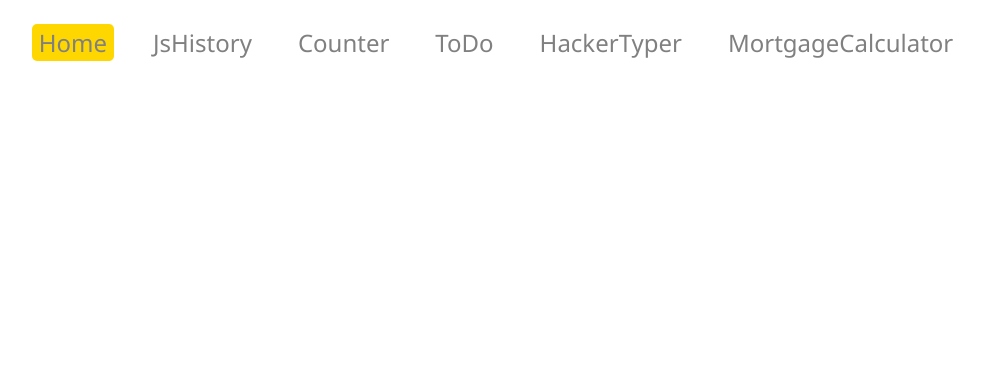
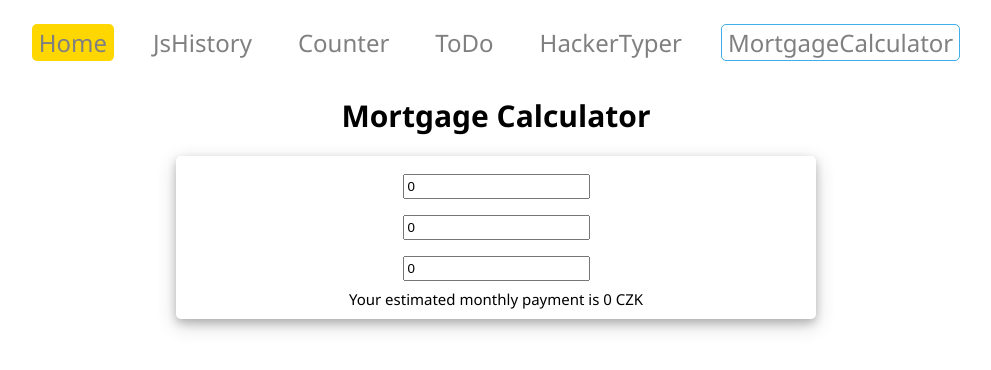
Before and after one commit to ElaJahoda/janouskova-ita-2022, a React (Create React App) app: page /mortgage-calculator in a window 1280 px wide. Shown: the top 370 px of the page, without its empty margins (144-1135 px from the left). Built offline with nearby package versions, Linux system fonts and the light colour scheme.

Commit message:
update mortgage calculator

```diff
--- a/src/App.tsx
+++ b/src/App.tsx
@@ -30,7 +30,7 @@ export const App = () => {
           <LinkStyledHover to={urls.hackertyper} onClick={handleToggle}>
             HackerTyper
           </LinkStyledHover>
-          <LinkStyledHover to={urls.mortgagecalculator} onClick={handleToggle}>
+          <LinkStyledHover to={urls.mortgageCalculator} onClick={handleToggle}>
             MortgageCalculator
           </LinkStyledHover>
         </NavMenu>
--- a/src/JShistory/JsHistory.tsx
+++ b/src/JShistory/JsHistory.tsx
@@ -24,7 +24,7 @@ export const JsHistory = () => {
         </Div_Header>
         <Div_Main>
           <h1>The History of JavaScript</h1>
-          <h2 id='one'>Creation at Netscape</h2>
+          <h2 id='creation-at-netscape'>Creation at Netscape</h2>
           <p>
             The first web browser with a graphical user interface, Mosaic, was released in 1993.
             Accessible to non-technical people, it played a prominent role in the rapid growth of
@@ -47,7 +47,7 @@ export const JsHistory = () => {
             LiveScript when first shipped as part of a Navigator beta in September 1995, the name
             was changed to JavaScript for the official release in December.
           </p>
-          <h2 id='two'>Adoption by Microsoft</h2>
+          <h2 id='adoption-by-microsoft'>Adoption by Microsoft</h2>
           <p>
             Microsoft debuted Internet Explorer in 1995, leading to a browser war with Netscape. On
             the JavaScript front, Microsoft reverse-engineered the Navigator interpreter to create
@@ -60,7 +60,7 @@ export const JsHistory = () => {
             work well in both browsers, leading to widespread use of &quot;best viewed in
             Netscape&quot; and &quot;best viewed in Internet Explorer &quot;logos for several years.
           </p>
-          <h2 id='three'>The rise of JScript</h2>
+          <h2 id='the-rise-of-jscript'>The rise of JScript</h2>
           <p>
             In November 1996, Netscape submitted JavaScript to Ecma International, as the starting
             point for a standard specification that all browser vendors could conform to. This led
@@ -80,7 +80,7 @@ export const JsHistory = () => {
             in its JScript language, but eventually it stopped collaborating on Ecma work. Thus
             ECMAScript 4 was mothballed.
           </p>
-          <h2 id='four'>Growth and standardization</h2>
+          <h2 id='growth-and-standardization'>Growth and standardization</h2>
           <p>
             During the period of Internet Explorer dominance in the early 2000s, client-side
             scripting was stagnant. This started to change in 2004, when the successor of Netscape,
@@ -117,7 +117,7 @@ export const JsHistory = () => {
             to the eventual agreement in early 2009 to combine all relevant work and drive the
             language forward. The result was the ECMAScript 5 standard, released in December 2009.
           </p>
-          <h2 id='five'>Reaching maturity</h2>
+          <h2 id='reaching-maturity'>Reaching maturity</h2>
           <p>
             Ambitious work on the language continued for several years, culminating in an extensive
             collection of additions and refinements being formalized with the publication of
@@ -146,13 +146,13 @@ export const JsHistory = () => {
           <a href='https://en.wikipedia.org/wiki/JavaScript#History'>Source</a>
         </Div_Main>
         <Div_SideNav>
-          <A_link href={urls.jsOneUrl} onClick={handleToggle}>
+          <A_link href={urls.jsCreationAtNetscapeUrl} onClick={handleToggle}>
             Creation at Netscape
           </A_link>
-          <A_link href={urls.jsTwoUrl}>Adoption by Microsoft</A_link>
-          <A_link href={urls.jsThreeUrl}>The rise of JScript</A_link>
-          <A_link href={urls.jsFourUrl}>Growth and standardization</A_link>
-          <A_link href={urls.jsFiveUrl}>Reaching maturity</A_link>
+          <A_link href={urls.jsAdoptionByMicrosoftUrl}>Adoption by Microsoft</A_link>
+          <A_link href={urls.jsTheRiseOfJScriptUrl}>The rise of JScript</A_link>
+          <A_link href={urls.jsGrowthAndStandardizationUrl}>Growth and standardization</A_link>
+          <A_link href={urls.jsReachingMaturityUrl}>Reaching maturity</A_link>
         </Div_SideNav>
       </Div_Body>
     </Div_Styled>
--- a/src/MortgageCalculator/MortgageCalculator.tsx
+++ b/src/MortgageCalculator/MortgageCalculator.tsx
@@ -3,6 +3,16 @@ import { Helmet } from 'react-helmet'
 import { theme } from '../theme'
 import React, { useState } from 'react'
 import styled from '@emotion/styled'
+
+const payment = (dataAmount: number, monthlyRate: number, time: number) => {
+  return (
+    Math.round(
+      ((dataAmount * monthlyRate * Math.pow(1 + monthlyRate, time)) /
+        (Math.pow(1 + monthlyRate, time) - 1)) *
+        100
+    ) / 100
+  )
+}
 
 export const MortgageCalculator = () => {
   const [amount, setAmount] = useState(0)
@@ -12,21 +22,10 @@ export const MortgageCalculator = () => {
   const dataAmount = amount ? amount : 0
   const monthlyRate = rate ? rate / 100 / 12 : 0
   const time = years ? years * 12 : 0
-  const payment =
-    Math.round(
-      ((dataAmount * monthlyRate * Math.pow(1 + monthlyRate, time)) /
-        (Math.pow(1 + monthlyRate, time) - 1)) *
-        100
-    ) / 100
 
-  const dataPayment = payment ? payment : 0
-
-  //   const monthlyRate = rate / 12
-  //   const factor = Math.pow(monthlyRate + 1, years)
-  //   const numerator = monthlyRate * factor
-  //   const denominator = factor - 1
-  //   const quotient = numerator / denominator
-  //   const payment = (amount * quotient).toFixed(2)
+  const dataPayment = payment(dataAmount, monthlyRate, time)
+    ? payment(dataAmount, monthlyRate, time)
+    : 0
 
   return (
     <Div_Styled>
@@ -39,11 +38,11 @@ export const MortgageCalculator = () => {
           <Input_Styled
             type='number'
             placeholder='Loan Amount'
-            step='100000'
+            step='5000'
             required
             onChange={e => setAmount(parseInt(e.target.value))}
             value={amount}
-          ></Input_Styled>
+          />
         </label>
         <br />
         <label>
@@ -53,7 +52,7 @@ export const MortgageCalculator = () => {
             required
             onChange={e => setRate(parseInt(e.target.value))}
             value={rate}
-          ></Input_Styled>
+          />
         </label>
         <br />
         <label>
@@ -63,7 +62,7 @@ export const MortgageCalculator = () => {
             required
             onChange={e => setYears(parseInt(e.target.value))}
             value={years}
-          ></Input_Styled>
+          />
         </label>
         <div>Your estimated monthly payment is {dataPayment} CZK</div>
       </Div_Container>
--- a/src/index.tsx
+++ b/src/index.tsx
@@ -22,7 +22,7 @@ root.render(
         <Route path={urls.counterUrl} element={<Counter />} />
         <Route path={urls.toDoUrl} element={<ToDo />} />
         <Route path={urls.hackertyper} element={<HackerTyper />} />
-        <Route path={urls.mortgagecalculator} element={<MortgageCalculator />} />
+        <Route path={urls.mortgageCalculator} element={<MortgageCalculator />} />
       </Routes>
     </BrowserRouter>
   </React.StrictMode>
--- a/src/urls.ts
+++ b/src/urls.ts
@@ -4,10 +4,10 @@ export const urls = {
   counterUrl: '/counter',
   toDoUrl: '/todo',
   hackertyper: '/hackertyper',
-  mortgagecalculator: '/mortgagecalculator',
-  jsOneUrl: '/jshistory/#one',
-  jsTwoUrl: '/jshistory/#two',
-  jsThreeUrl: '/jshistory/#three',
-  jsFourUrl: '/jshistory/#four',
-  jsFiveUrl: '/jshistory/#five',
+  mortgageCalculator: '/mortgage-calculator',
+  jsAdoptionByMicrosoftUrl: '/jshistory/#adoption-by-microsoft',
+  jsCreationAtNetscapeUrl: '/jshistory/#creation-at-netscape',
+  jsTheRiseOfJScriptUrl: '/jshistory/#the-rise-of-jscript',
+  jsGrowthAndStandardizationUrl: '/jshistory/#growth-and-standardization',
+  jsReachingMaturityUrl: '/jshistory/#reaching-maturity',
 }
```
